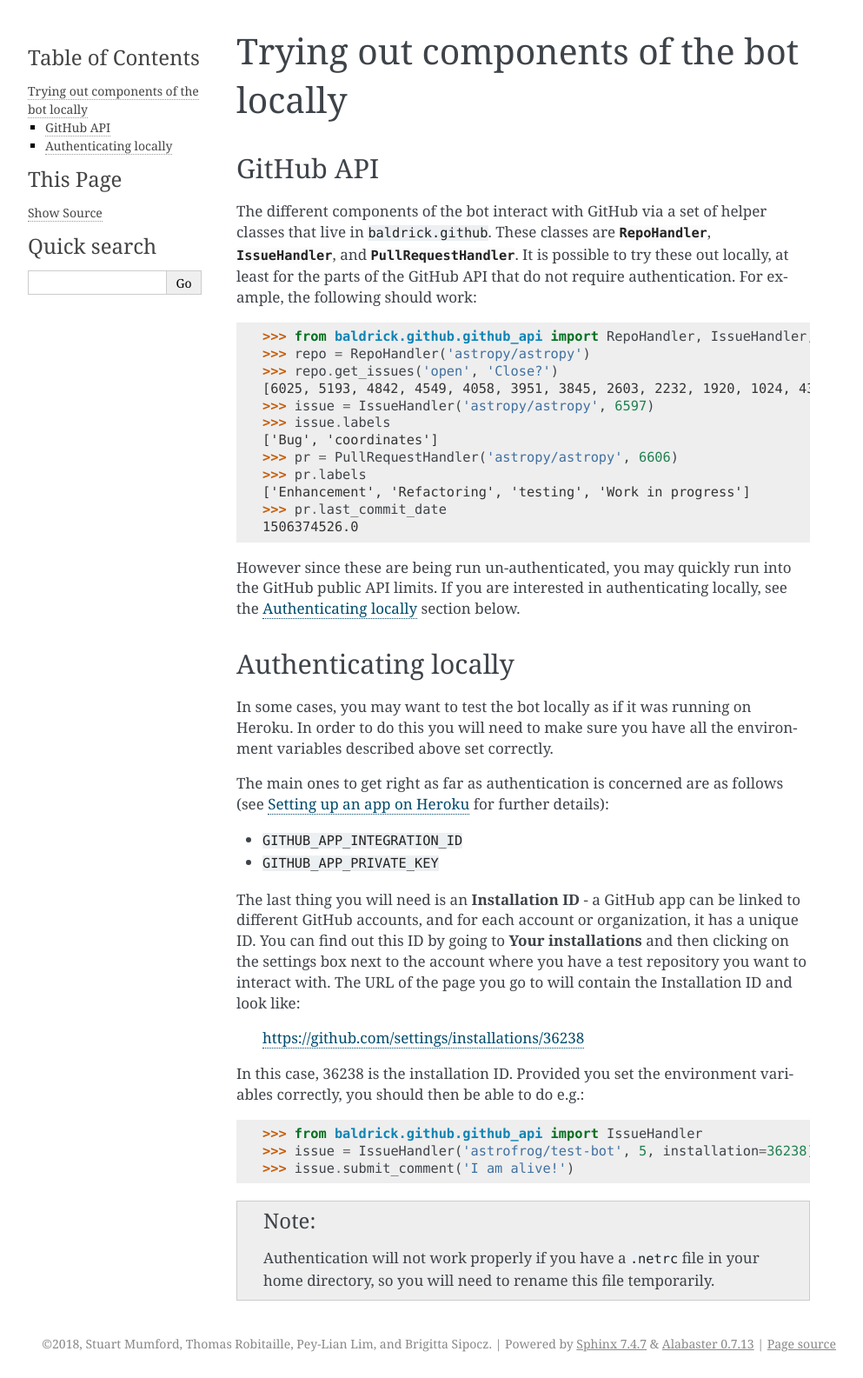
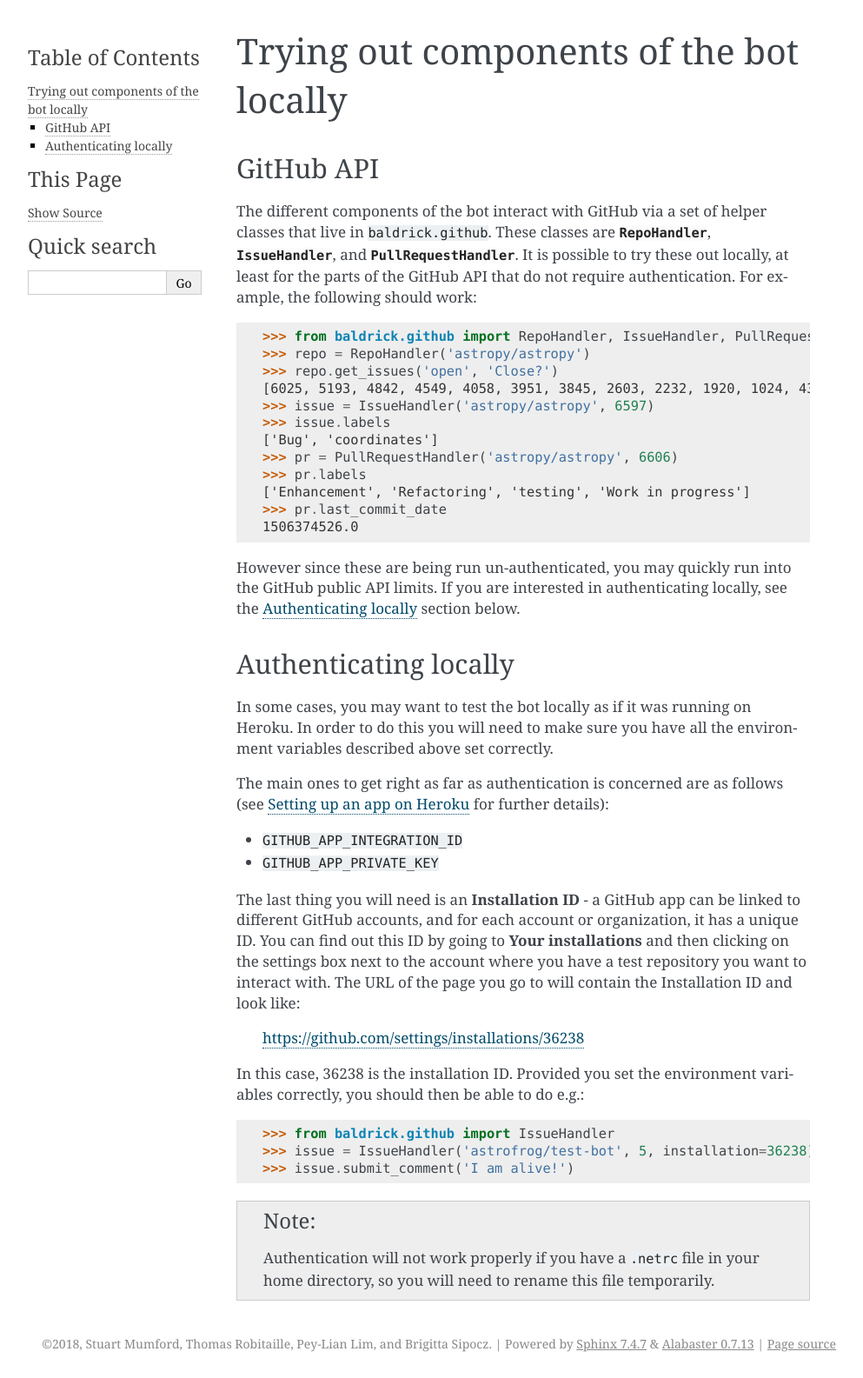
Before and after one commit to OpenAstronomy/baldrick, a Sphinx documentation site: the page built from doc/local.rst, in a window 1280 px wide. Shown: the whole page at 87% size, without its empty margins (148-1141 px from the left). Built offline with Sphinx 7.4.7, drawn with Linux system fonts in a browser that asks for light colours.

Commit message:
Fix doc. Ignore doc stuff.

```diff
--- a/doc/api.rst
+++ b/doc/api.rst
@@ -1,7 +1,7 @@
 API documentation
 =================
 
-.. automodapi:: baldrick.github.github_api
+.. automodapi:: baldrick.github
    :no-inheritance-diagram:
 
 .. automodapi:: baldrick.github.github_auth
--- a/doc/local.rst
+++ b/doc/local.rst
@@ -6,13 +6,13 @@ GitHub API
 
 The different components of the bot interact with GitHub via a set of helper
 classes that live in ``baldrick.github``. These classes are
-:class:`~baldrick.github.github_api.RepoHandler`,
-:class:`~baldrick.github.github_api.IssueHandler`, and
-:class:`~baldrick.github.github_api.PullRequestHandler`. It is possible to try
+:class:`~baldrick.github.RepoHandler`,
+:class:`~baldrick.github.IssueHandler`, and
+:class:`~baldrick.github.PullRequestHandler`. It is possible to try
 these out locally, at least for the parts of the GitHub API that do not require
 authentication. For example, the following should work::
 
-    >>> from baldrick.github.github_api import RepoHandler, IssueHandler, PullRequestHandler
+    >>> from baldrick.github import RepoHandler, IssueHandler, PullRequestHandler
     >>> repo = RepoHandler('astropy/astropy')
     >>> repo.get_issues('open', 'Close?')
     [6025, 5193, 4842, 4549, 4058, 3951, 3845, 2603, 2232, 1920, 1024, 435, 383, 282]
@@ -54,7 +54,7 @@ the Installation ID and look like:
 In this case, 36238 is the installation ID. Provided you set the environment
 variables correctly, you should then be able to do e.g.::
 
-    >>> from baldrick.github.github_api import IssueHandler
+    >>> from baldrick.github import IssueHandler
     >>> issue = IssueHandler('astrofrog/test-bot', 5, installation=36238)
     >>> issue.submit_comment('I am alive!')
 
--- a/doc/plugins.rst
+++ b/doc/plugins.rst
@@ -118,8 +118,8 @@ then use it to decorate a function of the form::
         ...
 
 This function will be called with ``pr_handler``, an instance of
-:class:`~baldrick.github.github_api.PullRequestHandler`, and ``repo_handler``,
-an instance of :class:`~baldrick.github.github_api.RepoHandler` (click on
+:class:`~baldrick.github.PullRequestHandler`, and ``repo_handler``,
+an instance of :class:`~baldrick.github.RepoHandler` (click on
 the class names to find out the available properties/methods).
 
 Your function should then return either `None` (no check results), or
```
Also changed, not shown: 2 other files.
